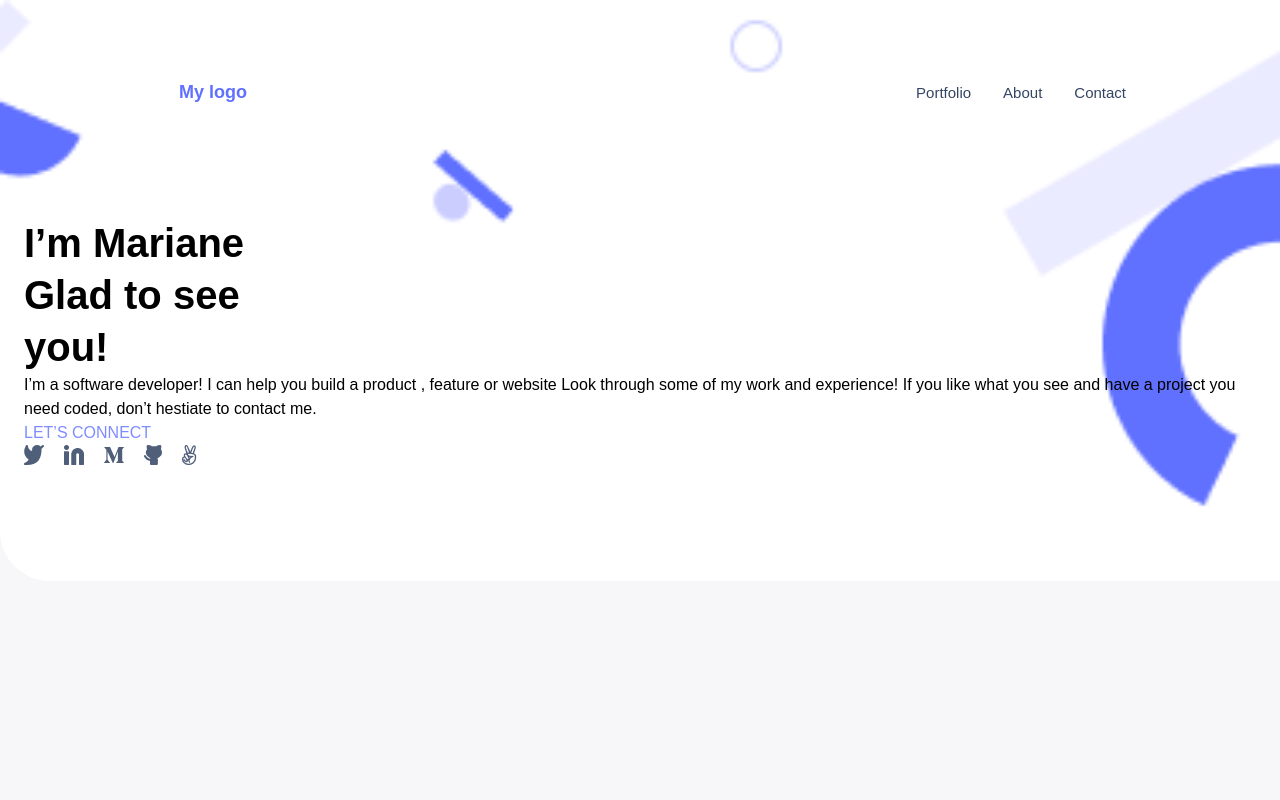
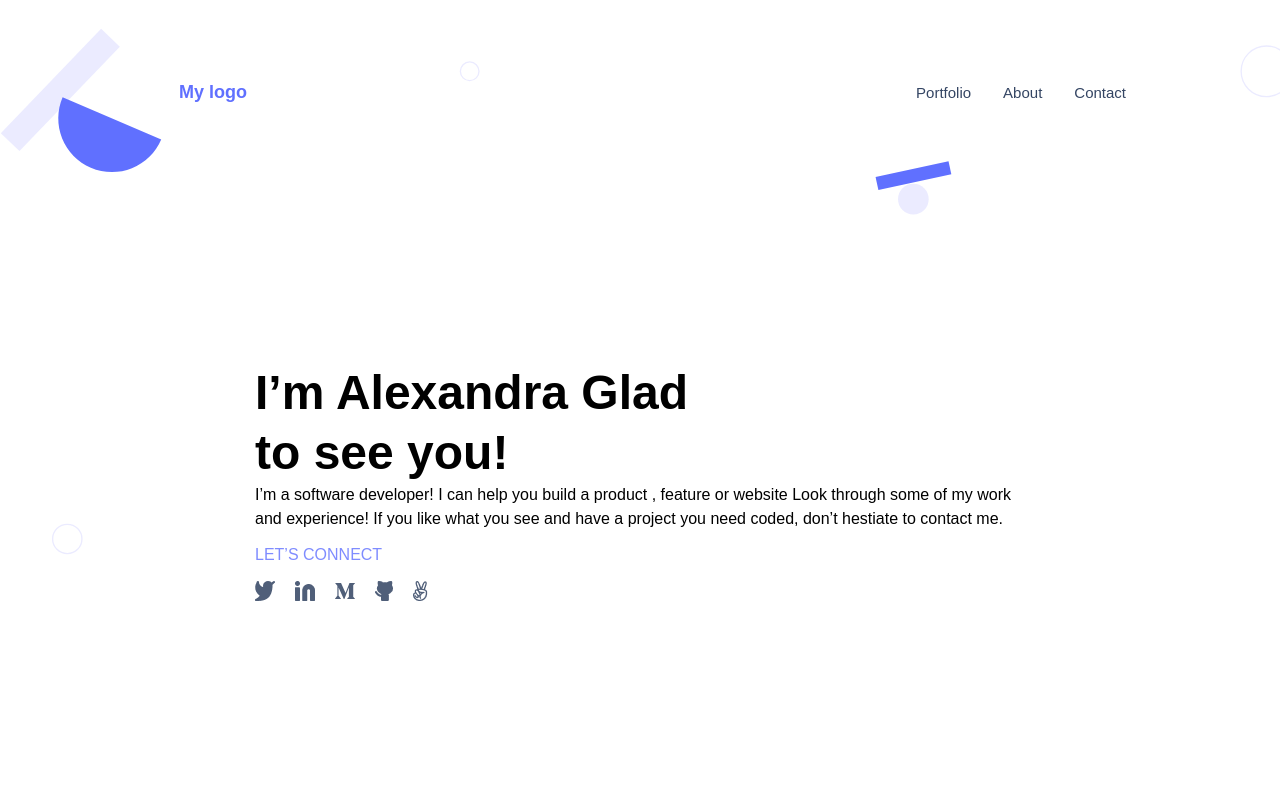
Before and after one commit to erickhansx/portfolio-white, a plain HTML site: page index.html in a window 1280 px wide. Shown: the top 800 px of the page. Drawn offline with Linux system fonts and the light colour scheme.

Commit message:
Add desktop version for header part, change necessary margin and styles

```diff
--- a/index.html
+++ b/index.html
@@ -50,21 +50,32 @@
           <div class="social">
             <ul>
               <li>
-                <img src="/resources/img/twitter.png" alt="twitter icon" />
+                <a href="#"
+                  ><img src="/resources/img/twitter.png" alt="twitter icon"
+                /></a>
               </li>
               <li>
-                <img src="/resources/img/linkedin.png" alt="linkedin icon" />
+                <a href="#"
+                  ><img src="/resources/img/linkedin.png" alt="linkedin icon"
+                /></a>
               </li>
               <li>
-                <img
-                  class="medium"
-                  src="/resources/img/medium.svg"
-                  alt="medium icon"
-                />
+                <a href="#"
+                  ><img
+                    class="medium"
+                    src="/resources/img/medium.svg"
+                    alt="medium icon"
+                /></a>
               </li>
-              <li><img src="/resources/img/github.png" alt="github icon" /></li>
               <li>
-                <img src="/resources/img/angelist.png" alt="angelist icon" />
+                <a href="#"
+                  ><img src="/resources/img/github.png" alt="github icon"
+                /></a>
+              </li>
+              <li>
+                <a href="#"
+                  ><img src="/resources/img/angelist.png" alt="angelist icon"
+                /></a>
               </li>
             </ul>
           </div>
--- a/resources/css/style.css
+++ b/resources/css/style.css
@@ -22,6 +22,14 @@ header {
   flex-direction: column;
   background-color: #fff;
   border-radius: 0 0 0 5rem;
+}
+
+@media (min-width: 768px) {
+  header {
+    background-image: url(/resources/img/headerbgdesk.svg);
+    background-repeat: no-repeat;
+    background-size: cover;
+  }
 }
 
 .nav-list {
@@ -79,18 +87,37 @@ header {
   display: none;
 }
 
+@media (min-width: 768px) {
+  .mobile-h1 {
+    display: none;
+  }
+
+  .desktop-h1 {
+    display: block;
+    font-weight: 700;
+    font-size: 4.8rem;
+    line-height: 6rem;
+  }
+}
+
 .container-intro {
   margin: 11.4rem 2.4rem;
+}
+
+@media (min-width: 768px) {
+  .container-intro {
+    margin: 26rem 25.5rem 35.9rem;
+  }
 }
 
 .container-intro p {
   font-size: 1.6rem;
   line-height: 2.4rem;
   font-weight: 400;
+  margin-bottom: 1.2rem;
 }
 
 .connect {
-  margin: 1.2rem 0;
   color: #7f8cff;
   font-size: 1.6rem;
   line-height: 2.4rem;
@@ -100,6 +127,7 @@ header {
 .social ul {
   display: flex;
   gap: 2rem;
+  margin-top: 1.4rem;
 }
 
 .medium {
```
Also changed, not shown: README.md, resources/img/headerbgdesk.svg (added).
